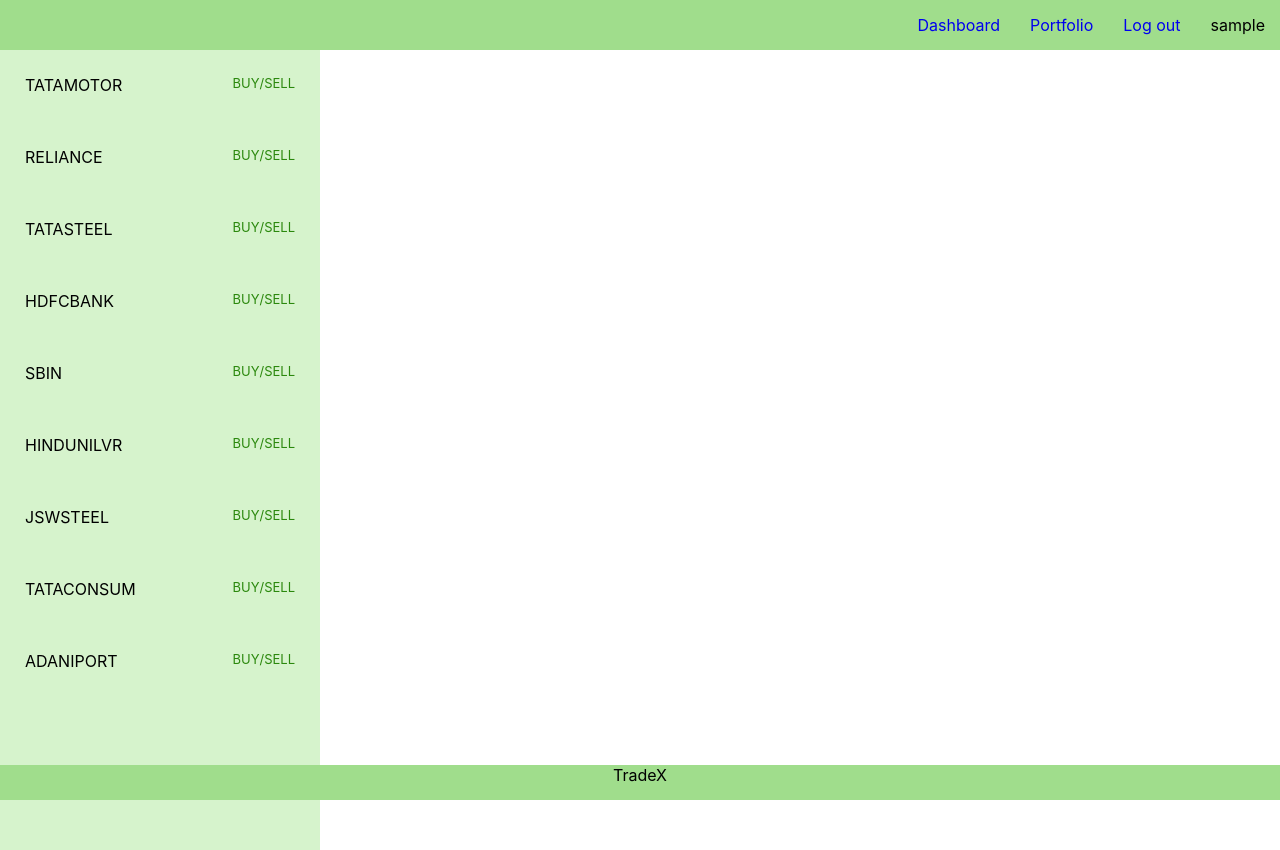
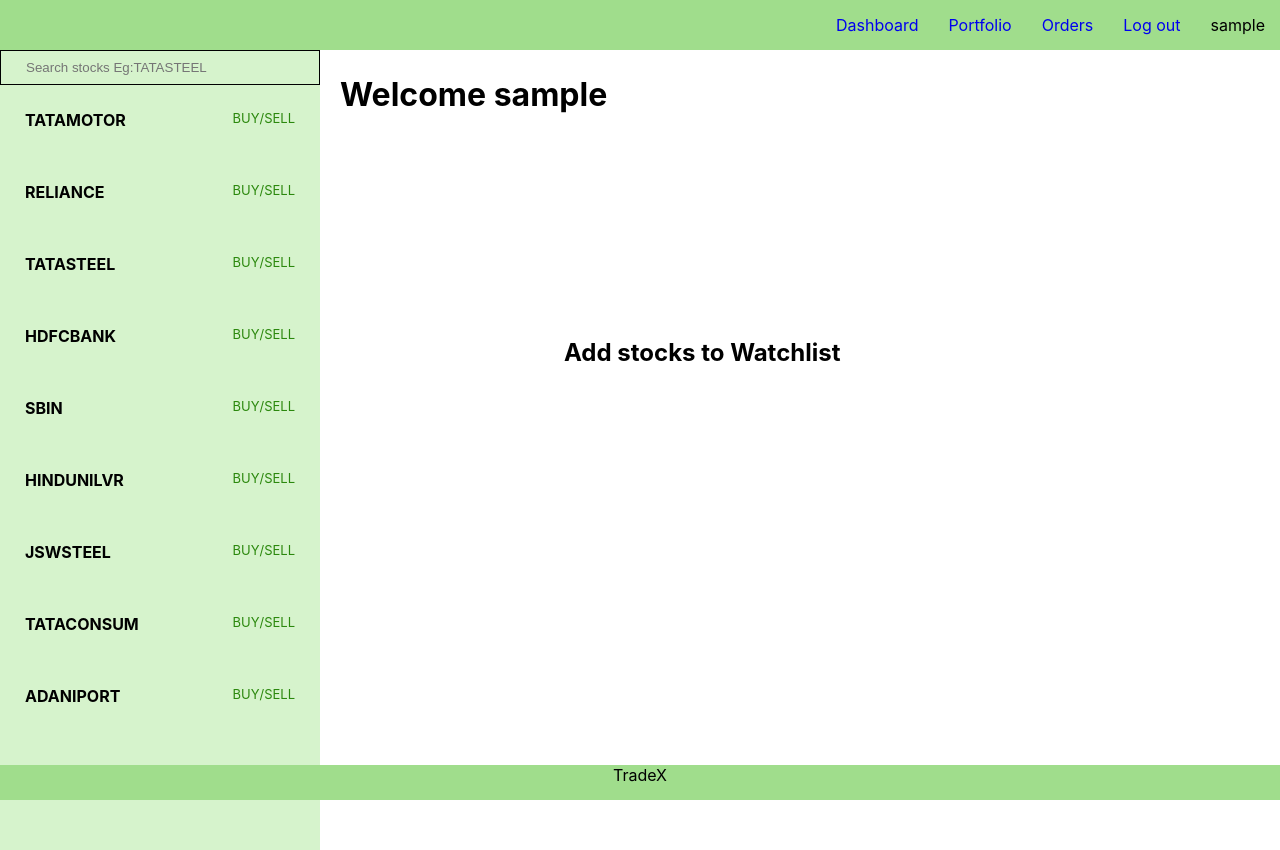
Before and after one commit to BasharVI/Tradex, a React (Create React App) app in the folder FrontEnd/: page /dashboard in a window 1280 px wide. Built offline with nearby package versions, Linux system fonts and the light colour scheme; sample sign-in values are in the browser's storage.

Commit message:
portfolio and order page added

```diff
--- a/FrontEnd/src/App.css
+++ b/FrontEnd/src/App.css
@@ -105,28 +105,59 @@ a {
   margin-top: 20px;
 }
 
+/* dashboard styles */
+.dashboard {
+  display: flex;
+}
+.dash-content {
+  width: 50%;
+  float: right;
+  margin-top: 25px;
+  margin-left: 20px;
+}
+.dash-content h2 {
+  margin-top: 35%;
+  margin-left: 35%;
+}
+
+/* watchlist styles */
 .watchlist {
   background-color: #d6f3cc;
   height: 100vh;
   width: 25%;
-  /* margin-left: 25px; */
+}
+.search input {
+  width: 100%;
+  height: 35px;
+  background-color: #d6f3cc;
+  border: 1px solid black;
+  padding-left: 25px;
 }
 .stock-list {
+  display: flex;
   padding: 25px;
-  /* border: 0.5px solid gray; */
   text-align: left;
   margin-bottom: 2px;
   cursor: pointer;
-  transition: 0.5s;
+  justify-content: space-between;
+}
+.stock-list h4 {
+  transition: 0.75s;
 }
 .stock-list span {
-  display: block;
-  float: right;
   color: #2b880d;
   font-size: small;
 }
-.stock-list:hover {
-  scale: 1.1;
+.stock-list h4:hover {
+  scale: 1.2;
+}
+
+/* portfolio style */
+
+.portfolio h2 {
+  float: right;
+  margin-top: 25%;
+  margin-right: 25%;
 }
 
 /* Footer Styles */
--- a/FrontEnd/src/App.js
+++ b/FrontEnd/src/App.js
@@ -7,6 +7,8 @@ import HomePage from "./pages/HomePage";
 import Login from "./pages/Login";
 import Signup from "./pages/Signup";
 import PrivateComponent from "./components/PrivateComponent";
+import Portfolio from "./components/Portfolio";
+import Orders from "./components/Orders";
 
 function App() {
   return (
@@ -17,6 +19,8 @@ function App() {
           <Route element={<PrivateComponent />}>
             <Route exact path="/" element={<HomePage />}></Route>
             <Route path="dashboard" element={<Dashboard />}></Route>
+            <Route path="Portfolio" element={<Portfolio />}></Route>
+            <Route path="orders" element={<Orders />}></Route>
           </Route>
           <Route path="signup" element={<Signup />}></Route>
           <Route path="login" element={<Login />}></Route>
--- a/FrontEnd/src/components/Header.js
+++ b/FrontEnd/src/components/Header.js
@@ -14,8 +14,9 @@ const Header = () => {
   return (
     <div className="header">
       <ul>
-        <li>{loggedInUser ? <Link>Dashboard</Link> : null}</li>
-        <li>{loggedInUser ? <Link>Portfolio</Link> : null}</li>
+        <li>{loggedInUser ? <Link to="/dashboard">Dashboard</Link> : null}</li>
+        <li>{loggedInUser ? <Link to="/portfolio">Portfolio</Link> : null}</li>
+        <li>{loggedInUser ? <Link to="/orders">Orders</Link> : null}</li>
 
         <li>
           {loggedInUser ? (
--- /dev/null
+++ b/FrontEnd/src/components/Orders.js
@@ -0,0 +1,7 @@
+import React from "react";
+
+const Orders = () => {
+  return <div className="orders">Orders</div>;
+};
+
+export default Orders;
--- /dev/null
+++ b/FrontEnd/src/components/Portfolio.js
@@ -0,0 +1,13 @@
+import React from "react";
+import Watchlist from "./Watchlist";
+
+const Portfolio = () => {
+  return (
+    <div className="portfolio">
+      <h2>Portfolio</h2>
+      <Watchlist />
+    </div>
+  );
+};
+
+export default Portfolio;
--- a/FrontEnd/src/components/Watchlist.js
+++ b/FrontEnd/src/components/Watchlist.js
@@ -3,33 +3,39 @@ import React from "react";
 const Watchlist = () => {
   return (
     <div className="watchlist">
+      <div className="search">
+        <input type="search" placeholder="Search stocks Eg:TATASTEEL "></input>
+      </div>
+
       <div className="stock-list">
-        TATAMOTOR
+        <h4>TATAMOTOR</h4>
         <span>BUY/SELL</span>
       </div>
       <div className="stock-list">
-        RELIANCE <span>BUY/SELL</span>
+        <h4>RELIANCE </h4>
+        <span>BUY/SELL</span>
       </div>
       <div className="stock-list">
-        TATASTEEL <span>BUY/SELL</span>
+        <h4>TATASTEEL</h4> <span>BUY/SELL</span>
       </div>
       <div className="stock-list">
-        HDFCBANK <span>BUY/SELL</span>
+        <h4>HDFCBANK </h4>
+        <span>BUY/SELL</span>
       </div>
       <div className="stock-list">
-        SBIN <span>BUY/SELL</span>
+        <h4>SBIN</h4> <span>BUY/SELL</span>
       </div>
       <div className="stock-list">
-        HINDUNILVR <span>BUY/SELL</span>
+        <h4>HINDUNILVR</h4> <span>BUY/SELL</span>
       </div>
       <div className="stock-list">
-        JSWSTEEL <span>BUY/SELL</span>
+        <h4>JSWSTEEL</h4> <span>BUY/SELL</span>
       </div>
       <div className="stock-list">
-        TATACONSUM <span>BUY/SELL</span>
+        <h4>TATACONSUM</h4> <span>BUY/SELL</span>
       </div>
       <div className="stock-list">
-        ADANIPORT <span>BUY/SELL</span>
+        <h4>ADANIPORT</h4> <span>BUY/SELL</span>
       </div>
     </div>
   );
--- a/FrontEnd/src/pages/Dashboard.js
+++ b/FrontEnd/src/pages/Dashboard.js
@@ -1,16 +1,18 @@
-// import { Navigate } from "react-router-dom";
 import React from "react";
 import Watchlist from "../components/Watchlist";
 
 const Dashboard = () => {
-  // const isLoggedIn = localStorage.getItem("user");
-
-  // if (!isLoggedIn) {
-  //   return <Navigate replace to="/login" />;
-  // } else {
-  //   return <Watchlist />;
-  // }
-  return <Watchlist />;
+  const loggedInUser = JSON.parse(localStorage.getItem("user"));
+  console.log(loggedInUser.username);
+  return (
+    <div className="dashboard">
+      <Watchlist />
+      <div className="dash-content">
+        <h1>Welcome {loggedInUser.username}</h1>
+        <h2>Add stocks to Watchlist</h2>
+      </div>
+    </div>
+  );
 };
 
 export default Dashboard;
```
